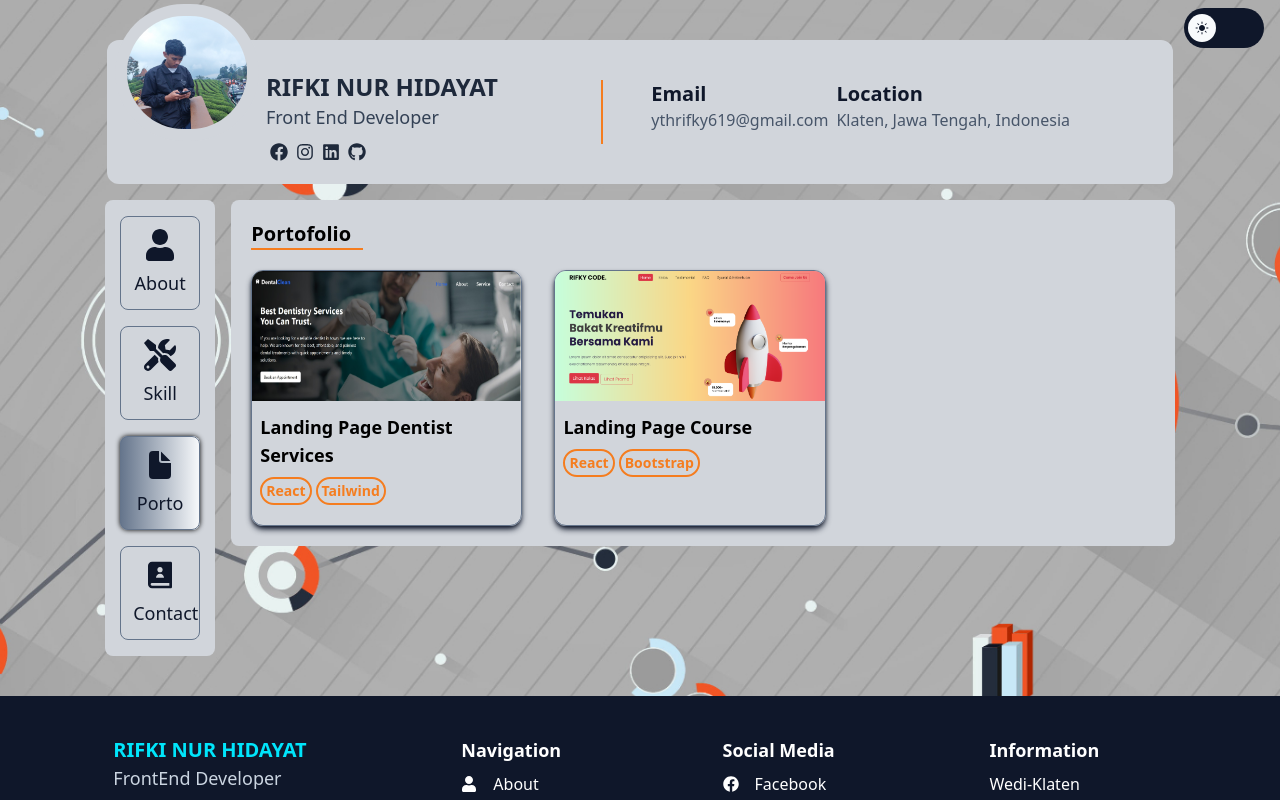
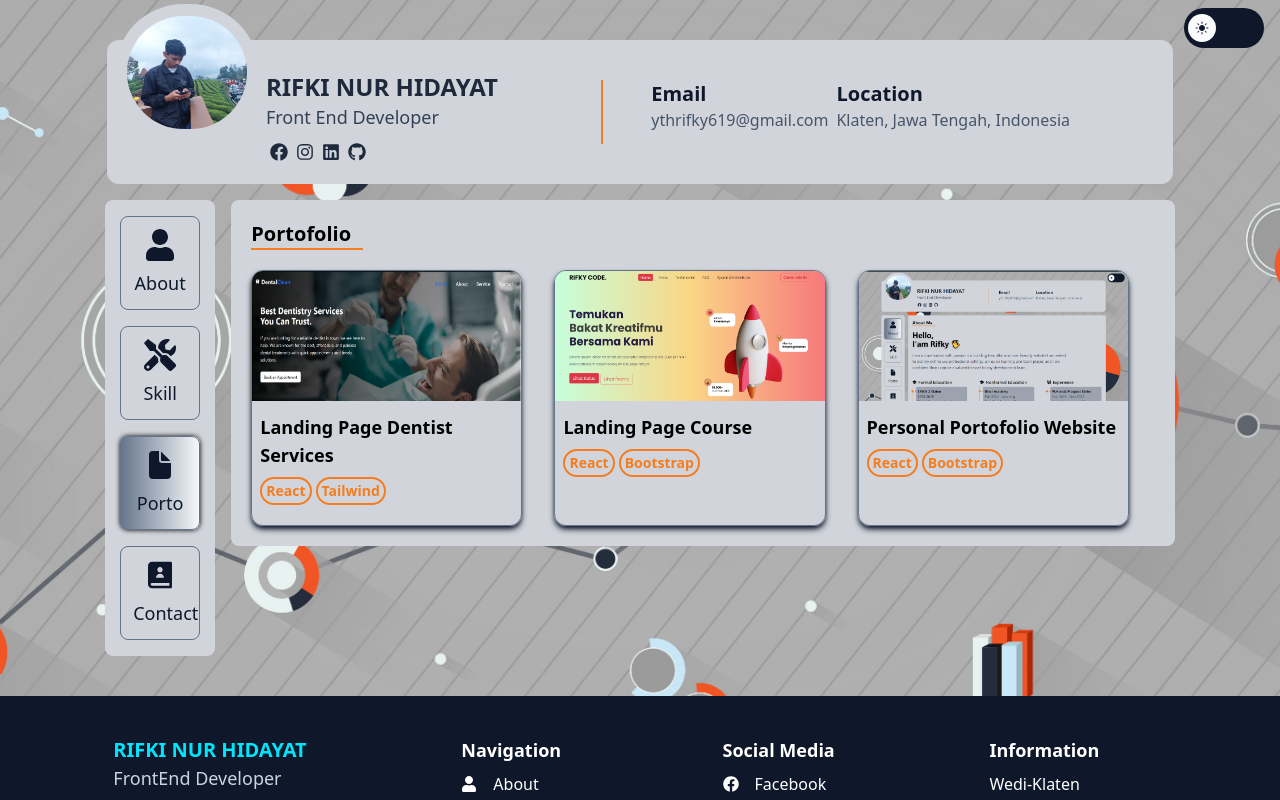
Before and after one commit to Rifkynur/portofolio, a React (Vite) app: page /porto in a window 1280 px wide. Shown: the top 800 px of the page. Built offline with nearby package versions, Linux system fonts and the light colour scheme.

Commit message:
add new portofolio

```diff
--- a/src/data/data.jsx
+++ b/src/data/data.jsx
@@ -127,6 +127,16 @@ export const portofolio = [
     goTo: <FaExternalLinkAlt />,
     img: "./img/porto/course.PNG",
   },
+  {
+    id: 2,
+    ghLink: "https://github.com/Rifkynur/portofolio",
+    demoLink: "https://portofolio-rifkynur.vercel.app/",
+    title: "Personal Portofolio Website",
+    tool: ["React", "Bootstrap"],
+    github: <FaGithub />,
+    goTo: <FaExternalLinkAlt />,
+    img: "./img/porto/porto.PNG",
+  },
 ];
 
 export const skill = [
```
Also changed, not shown: public/img/porto/porto.PNG (added).
